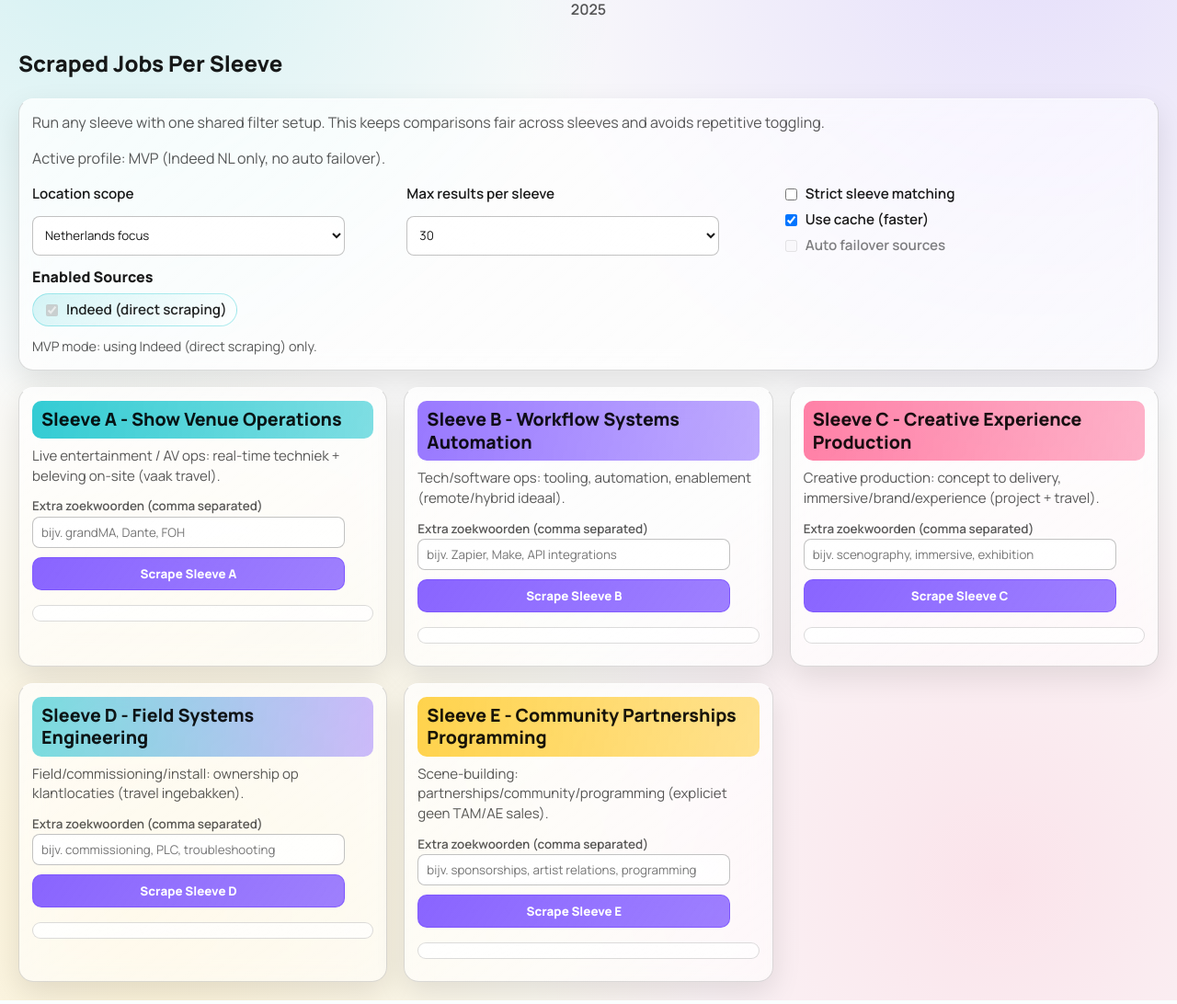
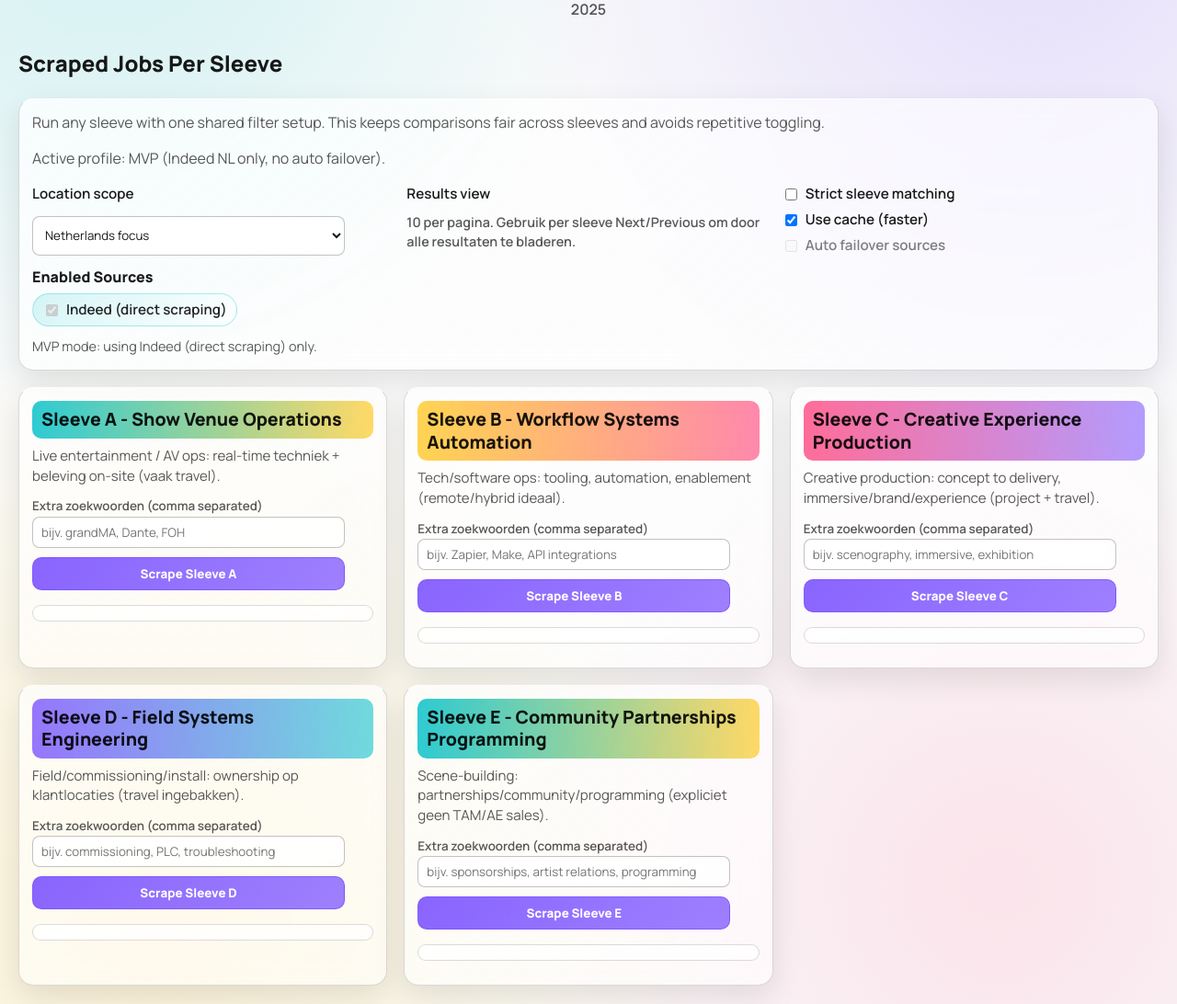
Before and after one commit to ThijsVanZon/existence.app, a Flask app: page /enlightenment in a window 1280 px wide. Shown: the part 210-1302 px from the top of the page at 92% size. Run offline with Flask 3, Linux system fonts and the light colour scheme.

Commit message:
existence.app 0.43.0

```diff
--- a/main.py
+++ b/main.py
@@ -1843,10 +1843,8 @@ def rank_and_filter_jobs(
     for failed in fail_jobs:
         fail_reason_counter[failed.get("_fail_reason") or "unknown_fail"] += 1
 
-    if len(pass_jobs) < PASS_FALLBACK_MIN_COUNT:
-        selected_jobs = pass_jobs + maybe_jobs
-    else:
-        selected_jobs = pass_jobs
+    # Always return PASS first, then MAYBE, so the UI can paginate without losing MAYBE visibility.
+    selected_jobs = pass_jobs + maybe_jobs
     if include_fail:
         selected_jobs = selected_jobs + fail_jobs
 
@@ -2802,7 +2800,7 @@ def _public_scrape_config():
             "sources": _default_sources(),
             "location_mode": "nl_only",
             "strict": False,
-            "max_results": 30,
+            "max_results": 200,
             "max_pages": DEFAULT_MAX_PAGES,
             "target_raw": DEFAULT_TARGET_RAW_PER_SLEEVE,
             "requests_per_second": DEFAULT_RATE_LIMIT_RPS,
@@ -2926,12 +2924,12 @@ def scrape():
     include_fail = request.args.get("include_fail", "0") == "1"
     use_legacy_response = request.args.get("legacy", "0") == "1"
 
-    max_results_raw = request.args.get("max_results", "20")
+    max_results_raw = request.args.get("max_results", "200")
     try:
         max_results = int(max_results_raw)
     except ValueError:
-        max_results = 20
-    max_results = max(5, min(max_results, 100))
+        max_results = 200
+    max_results = max(10, min(max_results, 500))
 
     max_pages_raw = request.args.get("max_pages", str(DEFAULT_MAX_PAGES))
     try:
--- a/static/styles.css
+++ b/static/styles.css
@@ -212,6 +212,13 @@ button,
   font-size: 0.9rem;
 }
 
+.toolbar-static {
+  margin: 0;
+  color: var(--ink-muted);
+  font-size: 0.9rem;
+  font-weight: 600;
+}
+
 .unavailable-sources {
   margin-top: 6px;
   color: var(--ink-muted);
@@ -292,23 +299,23 @@ select,
 }
 
 #panel-A h3 {
-  background: linear-gradient(90deg, rgba(var(--zircon-rgb), 0.8), rgba(var(--zircon-rgb), 0.5));
+  background: linear-gradient(90deg, rgba(var(--zircon-rgb), 0.82), rgba(var(--heliodor-rgb), 0.7));
 }
 
 #panel-B h3 {
-  background: linear-gradient(90deg, rgba(var(--amethyst-rgb), 0.76), rgba(var(--amethyst-rgb), 0.48));
+  background: linear-gradient(90deg, rgba(var(--heliodor-rgb), 0.8), rgba(var(--rubellite-rgb), 0.62));
 }
 
 #panel-C h3 {
-  background: linear-gradient(90deg, rgba(var(--rubellite-rgb), 0.66), rgba(var(--rubellite-rgb), 0.4));
+  background: linear-gradient(90deg, rgba(var(--rubellite-rgb), 0.76), rgba(var(--amethyst-rgb), 0.56));
 }
 
 #panel-D h3 {
-  background: linear-gradient(90deg, rgba(var(--zircon-rgb), 0.52), rgba(var(--amethyst-rgb), 0.38));
+  background: linear-gradient(90deg, rgba(var(--amethyst-rgb), 0.78), rgba(var(--zircon-rgb), 0.56));
 }
 
 #panel-E h3 {
-  background: linear-gradient(90deg, rgba(var(--heliodor-rgb), 0.82), rgba(var(--heliodor-rgb), 0.52));
+  background: linear-gradient(90deg, rgba(var(--zircon-rgb), 0.82), rgba(var(--heliodor-rgb), 0.7));
 }
 
 .sleeve-tagline {
@@ -463,6 +470,26 @@ select,
   flex-wrap: wrap;
 }
 
+.results-pager {
+  display: flex;
+  align-items: center;
+  gap: 8px;
+  margin: 8px 0 2px;
+  flex-wrap: wrap;
+}
+
+.pager-info {
+  color: var(--ink-muted);
+  font-size: 0.86rem;
+  font-weight: 600;
+}
+
+.pager-btn {
+  min-width: 92px;
+  padding: 5px 10px;
+  font-size: 0.82rem;
+}
+
 .job-link-btn {
   display: inline-block;
   text-decoration: none;
--- a/templates/2020.html
+++ b/templates/2020.html
@@ -37,13 +37,8 @@
       </div>
 
       <div class="toolbar-field">
-        <label for="global-max">Max results per sleeve</label>
-        <select id="global-max">
-          <option value="10">10</option>
-          <option value="20">20</option>
-          <option value="30">30</option>
-          <option value="50">50</option>
-        </select>
+        <label>Results view</label>
+        <p class="toolbar-static">10 per pagina. Gebruik per sleeve Next/Previous om door alle resultaten te bladeren.</p>
       </div>
 
       <div class="toolbar-field toolbar-checks">
@@ -84,6 +79,7 @@
       <div id="summary-A" class="sleeve-summary"></div>
       <div id="error-A" class="error" style="display: none;"></div>
       <div id="results-A"></div>
+      <div id="pager-A" class="results-pager" hidden></div>
     </section>
 
     <section class="sleeve-panel" id="panel-B">
@@ -96,6 +92,7 @@
       <div id="summary-B" class="sleeve-summary"></div>
       <div id="error-B" class="error" style="display: none;"></div>
       <div id="results-B"></div>
+      <div id="pager-B" class="results-pager" hidden></div>
     </section>
 
     <section class="sleeve-panel" id="panel-C">
@@ -108,6 +105,7 @@
       <div id="summary-C" class="sleeve-summary"></div>
       <div id="error-C" class="error" style="display: none;"></div>
       <div id="results-C"></div>
+      <div id="pager-C" class="results-pager" hidden></div>
     </section>
 
     <section class="sleeve-panel" id="panel-D">
@@ -120,6 +118,7 @@
       <div id="summary-D" class="sleeve-summary"></div>
       <div id="error-D" class="error" style="display: none;"></div>
       <div id="results-D"></div>
+      <div id="pager-D" class="results-pager" hidden></div>
     </section>
 
     <section class="sleeve-panel" id="panel-E">
@@ -132,11 +131,14 @@
       <div id="summary-E" class="sleeve-summary"></div>
       <div id="error-E" class="error" style="display: none;"></div>
       <div id="results-E"></div>
+      <div id="pager-E" class="results-pager" hidden></div>
     </section>
   </div>
 
   <script>
     const sleeveKeys = ['A', 'B', 'C', 'D', 'E'];
+    const RESULTS_PER_PAGE = 10;
+    const DEFAULT_FETCH_LIMIT = 200;
     const sleeveMeta = {
       A: {
         name: 'Show Venue Operations',
@@ -169,7 +171,7 @@
         sources: ['indeed_web'],
         location_mode: 'nl_only',
         strict: false,
-        max_results: 30,
+        max_results: DEFAULT_FETCH_LIMIT,
         failover: false,
         use_cache: true
       },
@@ -178,6 +180,9 @@
       ],
     };
     let scrapeConfig = fallbackConfig;
+    const sleevePagination = Object.fromEntries(
+      sleeveKeys.map((key) => [key, { jobs: [], page: 1 }])
+    );
 
     function sourceLabelMap() {
       const mapping = {};
@@ -266,6 +271,65 @@
         : 'none';
       details.textContent = `Sources: ${sourcesText || 'none'} | Top fail reason: ${topReason}`;
       summaryWrap.appendChild(details);
+    }
+
+    function clearSleevePager(sleeveKey) {
+      sleevePagination[sleeveKey] = { jobs: [], page: 1 };
+      const pagerDiv = document.getElementById(`pager-${sleeveKey}`);
+      if (!pagerDiv) {
+        return;
+      }
+      pagerDiv.innerHTML = '';
+      pagerDiv.hidden = true;
+    }
+
+    function renderSleevePage(sleeveKey, requestedPage = 1) {
+      const resultsDiv = document.getElementById(`results-${sleeveKey}`);
+      const pagerDiv = document.getElementById(`pager-${sleeveKey}`);
+      const state = sleevePagination[sleeveKey] || { jobs: [], page: 1 };
+      const jobs = Array.isArray(state.jobs) ? state.jobs : [];
+
+      resultsDiv.innerHTML = '';
+      pagerDiv.innerHTML = '';
+
+      if (!jobs.length) {
+        pagerDiv.hidden = true;
+        return;
+      }
+
+      const total = jobs.length;
+      const pageCount = Math.max(1, Math.ceil(total / RESULTS_PER_PAGE));
+      const safePage = Math.min(Math.max(1, requestedPage), pageCount);
+      const startIndex = (safePage - 1) * RESULTS_PER_PAGE;
+      const endIndex = Math.min(startIndex + RESULTS_PER_PAGE, total);
+
+      sleevePagination[sleeveKey] = { jobs, page: safePage };
+      jobs.slice(startIndex, endIndex).forEach(job => {
+        resultsDiv.appendChild(createJobResult(job));
+      });
+
+      const prevBtn = document.createElement('button');
+      prevBtn.type = 'button';
+      prevBtn.className = 'pager-btn';
+      prevBtn.textContent = 'Previous';
+      prevBtn.disabled = safePage <= 1;
+      prevBtn.addEventListener('click', () => renderSleevePage(sleeveKey, safePage - 1));
+
+      const nextBtn = document.createElement('button');
+      nextBtn.type = 'button';
+      nextBtn.className = 'pager-btn';
+      nextBtn.textContent = 'Next';
+      nextBtn.disabled = safePage >= pageCount;
+      nextBtn.addEventListener('click', () => renderSleevePage(sleeveKey, safePage + 1));
+
+      const info = document.createElement('span');
+      info.className = 'pager-info';
+      info.textContent = `Showing ${startIndex + 1}-${endIndex} of ${total} (page ${safePage}/${pageCount})`;
+
+      pagerDiv.appendChild(prevBtn);
+      pagerDiv.appendChild(info);
+      pagerDiv.appendChild(nextBtn);
+      pagerDiv.hidden = false;
     }
 
     function createJobResult(job) {
@@ -413,7 +477,6 @@
       failoverInput.checked = defaults.failover === true;
       failoverInput.disabled = profile === 'mvp';
       failoverWrap.style.opacity = profile === 'mvp' ? '0.55' : '1';
-      document.getElementById('global-max').value = String(defaults.max_results || 20);
 
       const sourceWrap = document.getElementById('global-sources');
       const unavailableWrapper = document.getElementById('unavailable-sources');
@@ -472,7 +535,10 @@
         sources = (scrapeConfig.defaults?.sources || []).slice();
       }
       const profile = String(scrapeConfig.profile || 'mvp').toLowerCase();
-      const maxResults = Number(document.getElementById('global-max').value || 20);
+      const maxResults = Math.max(
+        DEFAULT_FETCH_LIMIT,
+        Number(scrapeConfig.defaults?.max_results || DEFAULT_FETCH_LIMIT)
+      );
       const hasDirectScrape = sources.includes('indeed_web') || sources.includes('linkedin_web');
       const tunedMaxPages = hasDirectScrape ? 3 : 5;
       const tunedTargetRaw = hasDirectScrape
@@ -517,6 +583,7 @@
       panel.classList.add('loading');
       resultsDiv.innerHTML = '';
       summaryDiv.innerHTML = '';
+      clearSleevePager(sleeveKey);
       errorDiv.style.display = 'none';
       status.textContent = `Scraping sleeve ${sleeveKey} with selected filters...`;
 
@@ -573,6 +640,7 @@
             status.textContent = `Finished sleeve ${sleeveKey}. Found ${data.length} relevant jobs. Sources: ${payload.sourcesUsed}.`;
           }
           if (!data.length) {
+            clearSleevePager(sleeveKey);
             if (payload.summary && Array.isArray(payload.summary.top_fail_reasons) && payload.summary.top_fail_reasons.length) {
               const firstReason = payload.summary.top_fail_reasons[0];
               resultsDiv.textContent = `No jobs matched this sleeve with the current filters. Top fail reason: ${firstReason.reason} (${firstReason.count}).`;
@@ -582,9 +650,8 @@
             return;
           }
 
-          data.forEach(job => {
-            resultsDiv.appendChild(createJobResult(job));
-          });
+          sleevePagination[sleeveKey] = { jobs: data, page: 1 };
+          renderSleevePage(sleeveKey, 1);
         })
         .catch(error => {
           status.textContent = '';
```
